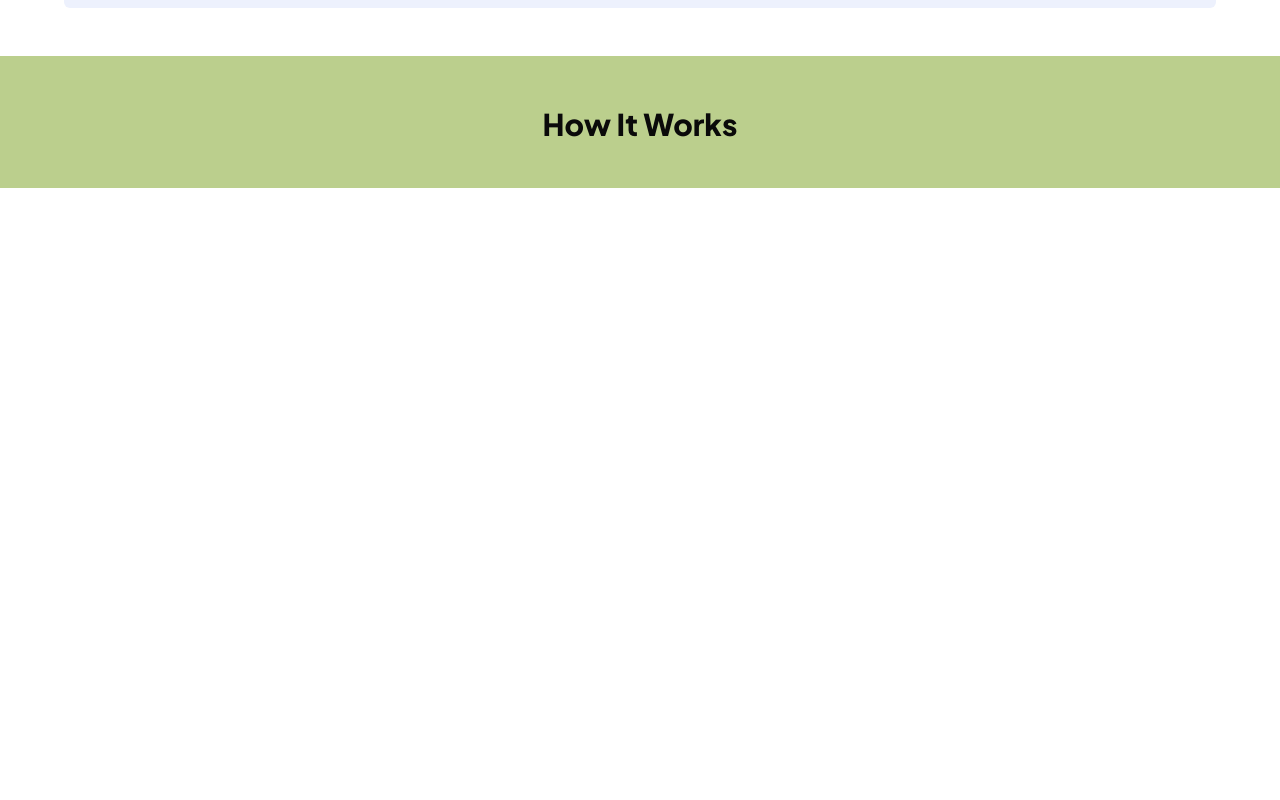
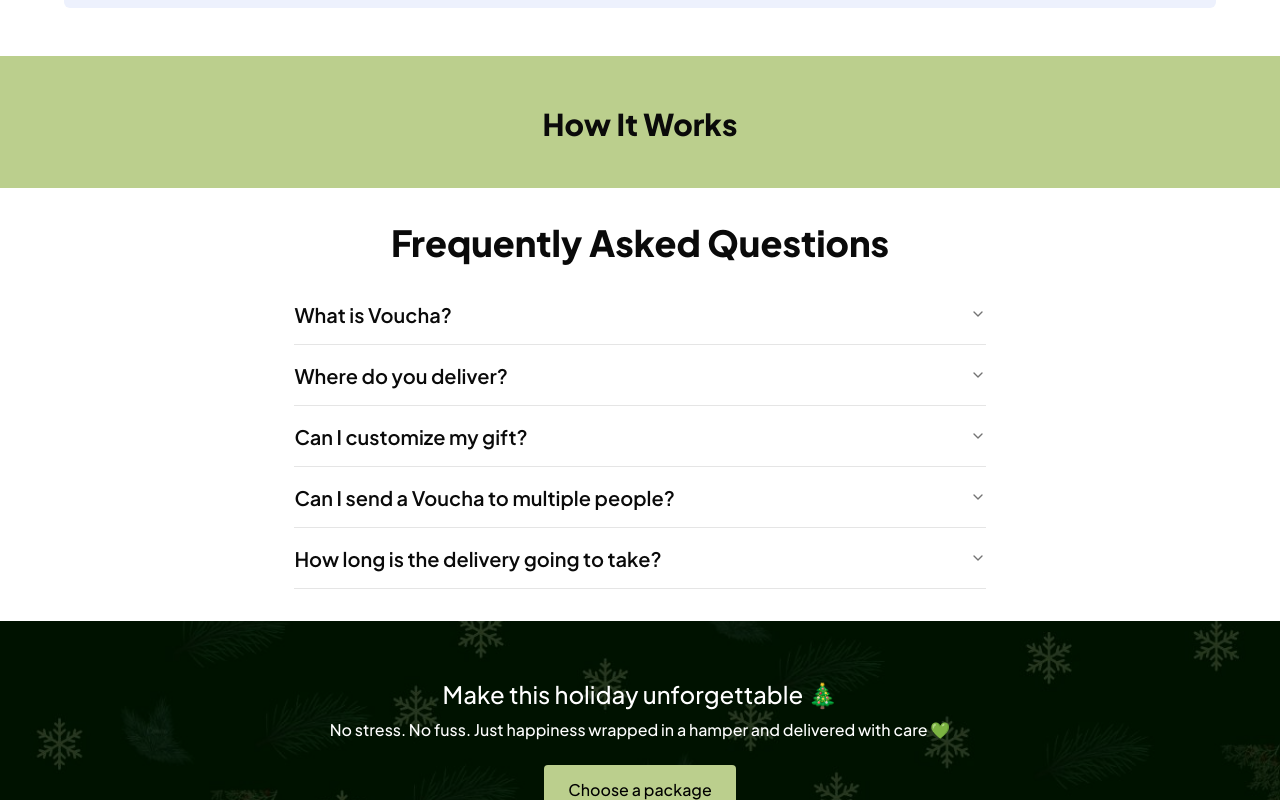
Before and after one commit to LIFESTACK29/raha-voucha, a Next.js app: page / in a window 1280 px wide. Shown: the part 2000-2800 px from the top of the page. Before the commit the page ends 2188 px from the top, so only its background shows below. Built offline with nearby package versions, Linux system fonts and the light colour scheme; no server answers.

Commit message:
added faq section

```diff
--- /dev/null
+++ b/app/_components/Faq.tsx
@@ -0,0 +1,58 @@
+import React from 'react';
+import {
+    Accordion,
+    AccordionContent,
+    AccordionItem,
+    AccordionTrigger,
+} from '@/components/ui/accordion';
+import ParentLayout from './ParentLayout';
+
+const faqData = [
+    {
+        id: 'item-1',
+        question: 'What is Voucha?',
+        answer: 'Voucha is a gifting service by Raha that lets you send thoughtful hampers, food bundles, or shopping vouchers to loved ones, employees, clients, and more.',
+    },
+    {
+        id: 'item-2',
+        question: 'Where do you deliver?',
+        answer: "We currently deliver within Port Harcourt and surrounding areas. If you're unsure, contact us, and we'll confirm for you!",
+    },
+    {
+        id: 'item-3',
+        question: 'Can I customize my gift?',
+        answer: 'Yes, you can! Choose from our pre-curated options or create your own custom package to suit your recipient’s taste.',
+    },
+    {
+        id: 'item-4',
+        question: 'Can I send a Voucha to multiple people?',
+        answer: 'Yes, you absolutely can! Just let us know the details, and we’ll ensure everyone receives their gift hassle-free.',
+    },
+    {
+        id: 'item-5',
+        question: 'How long is the delivery going to take?',
+        answer: 'Delivery typically takes 48 hours from time of order confirmation. We’ll keep you updated every step of the way.',
+    },
+];
+
+const Faq = () => {
+    return (
+        <ParentLayout>
+            <div className="w-full md:w-[80%] lg:w-[70%] xl:w-[60%] mx-auto py-8 font-bold">
+                <div>
+                    <h1 className="text-center text-2xl sm:text-3xl md:text-4xl mb-6">Frequently Asked Questions</h1>
+                </div>
+                <Accordion type="single" collapsible className="w-full">
+                    {faqData.map((item) => (
+                        <AccordionItem key={item.id} value={item.id}>
+                            <AccordionTrigger className="text-xl">{item.question}</AccordionTrigger>
+                            <AccordionContent className="text-base">{item.answer}</AccordionContent>
+                        </AccordionItem>
+                    ))}
+                </Accordion>
+            </div>
+        </ParentLayout>
+    );
+};
+
+export default Faq;
--- /dev/null
+++ b/app/_components/Footer.tsx
@@ -0,0 +1,37 @@
+import React from 'react';
+import ParentLayout from './ParentLayout';
+
+const Footer = () => {
+    return (
+        <div className=" bg-hero_bg bg-cover bg-no-repeat bg-center text-white pt-6 overflow-hidden relative">
+            <div className="absolute inset-0 bg-black bg-opacity-50 z-10"></div>
+
+            <ParentLayout>
+                <section className="py-8 relative z-20">
+                    <div className="text-center">
+                        <h1 className="text-xl md:text-2xl mb-2">
+                            Make this holiday unforgettable 🎄
+                        </h1>
+                        <p>
+                            No stress. No fuss. Just happiness wrapped in a
+                            hamper and delivered with care 💚
+                        </p>
+                        <a href="#gift" className=" bg-[#bbcf8d] text-black py-3 px-6 rounded block w-fit mx-auto mt-6">
+                            Choose a package
+                        </a>
+                    </div>
+                    <div className="my-4 text-center">
+                        <h5 className="text-xl md:text-2xl mb-2">
+                            Happy Holidays From Us❤
+                        </h5>
+                        <a href="mailto:contact@useraha.com">
+                            Get in touch at contact@useraha.com
+                        </a>
+                    </div>
+                </section>
+            </ParentLayout>
+        </div>
+    );
+};
+
+export default Footer;
--- a/app/_components/Gift.tsx
+++ b/app/_components/Gift.tsx
@@ -25,7 +25,7 @@
 
     return (
         <ParentLayout>
-            <div className="py-12 md:w-7/12 mx-auto text-center">
+            <div className="py-12 md:w-7/12 mx-auto text-center" id='gift'>
                 <p className="leading-normal:text-4xl font-bold text-3xl ">
                     Thoughtfully curated gifts for every budget
                 </p>
--- a/app/_components/Hero.tsx
+++ b/app/_components/Hero.tsx
@@ -1,11 +1,14 @@
 import React from 'react';
 import ParentLayout from './ParentLayout';
 import Image from 'next/image';
+
 const Hero = () => {
     return (
-        <div className="h-screen bg-hero_bg bg-cover bg-no-repeat bg-center text-white pt-6 overflow-hidden">
+        <div className="h-screen bg-hero_bg bg-cover bg-no-repeat bg-center text-white pt-6 overflow-hidden relative">
+            <div className="absolute inset-0 bg-black bg-opacity-50 z-10"></div>
+
             <ParentLayout>
-                <nav>
+                <nav className="relative z-20">
                     <Image
                         src={'/logo.png'}
                         alt="Logo"
@@ -13,7 +16,7 @@
                         width={220}
                     />
                 </nav>
-                <section className="flex h-[100%] flex-col justify-end">
+                <section className="flex h-[100%] flex-col justify-end relative z-20">
                     <div className="text-center flex flex-col items-center mt-[80px] px-5">
                         <h1 className="leading-normal text-4xl max-w-[997px] md:text-6xl text-[#bbcf8d] w-full md:leading-[80px] animate-fade-in font-bold">
                             🎄 Thoughtfully gift your <br />{' '}
--- a/app/page.tsx
+++ b/app/page.tsx
@@ -3,6 +3,8 @@
 import Gift from './_components/Gift';
 import HowItWorks from './_components/HowItWorks';
 import { examplePackages } from '@/utils/packages';
+import Faq from './_components/Faq';
+import Footer from './_components/Footer';
 
 const Home = () => {
     return (
@@ -10,6 +12,8 @@
             <Hero />
             <Gift packages={examplePackages} />
             <HowItWorks />
+            <Faq />
+            <Footer />
         </>
     );
 };
--- /dev/null
+++ b/components/ui/accordion.tsx
@@ -0,0 +1,57 @@
+"use client"
+
+import * as React from "react"
+import * as AccordionPrimitive from "@radix-ui/react-accordion"
+import { ChevronDown } from "lucide-react"
+
+import { cn } from "@/lib/utils"
+
+const Accordion = AccordionPrimitive.Root
+
+const AccordionItem = React.forwardRef<
+  React.ElementRef<typeof AccordionPrimitive.Item>,
+  React.ComponentPropsWithoutRef<typeof AccordionPrimitive.Item>
+>(({ className, ...props }, ref) => (
+  <AccordionPrimitive.Item
+    ref={ref}
+    className={cn("border-b", className)}
+    {...props}
+  />
+))
+AccordionItem.displayName = "AccordionItem"
+
+const AccordionTrigger = React.forwardRef<
+  React.ElementRef<typeof AccordionPrimitive.Trigger>,
+  React.ComponentPropsWithoutRef<typeof AccordionPrimitive.Trigger>
+>(({ className, children, ...props }, ref) => (
+  <AccordionPrimitive.Header className="flex">
+    <AccordionPrimitive.Trigger
+      ref={ref}
+      className={cn(
+        "flex flex-1 items-center justify-between py-4 text-sm font-medium transition-all text-left [&[data-state=open]>svg]:rotate-180",
+        className
+      )}
+      {...props}
+    >
+      {children}
+      <ChevronDown className="h-4 w-4 shrink-0 text-muted-foreground transition-transform duration-200" />
+    </AccordionPrimitive.Trigger>
+  </AccordionPrimitive.Header>
+))
+AccordionTrigger.displayName = AccordionPrimitive.Trigger.displayName
+
+const AccordionContent = React.forwardRef<
+  React.ElementRef<typeof AccordionPrimitive.Content>,
+  React.ComponentPropsWithoutRef<typeof AccordionPrimitive.Content>
+>(({ className, children, ...props }, ref) => (
+  <AccordionPrimitive.Content
+    ref={ref}
+    className="overflow-hidden text-sm data-[state=closed]:animate-accordion-up data-[state=open]:animate-accordion-down"
+    {...props}
+  >
+    <div className={cn("pb-4 pt-0", className)}>{children}</div>
+  </AccordionPrimitive.Content>
+))
+AccordionContent.displayName = AccordionPrimitive.Content.displayName
+
+export { Accordion, AccordionItem, AccordionTrigger, AccordionContent }
--- a/package.json
+++ b/package.json
@@ -9,6 +9,7 @@
     "lint": "next lint"
   },
   "dependencies": {
+    "@radix-ui/react-accordion": "^1.2.1",
     "@radix-ui/react-dialog": "^1.1.2",
     "@radix-ui/react-select": "^2.1.2",
     "axios": "^1.7.9",
--- a/tailwind.config.ts
+++ b/tailwind.config.ts
@@ -1,11 +1,11 @@
-import type { Config } from "tailwindcss";
+import type { Config } from 'tailwindcss';
 
 export default {
-    darkMode: ["class"],
+    darkMode: ['class'],
     content: [
-    "./pages/**/*.{js,ts,jsx,tsx,mdx}",
-    "./components/**/*.{js,ts,jsx,tsx,mdx}",
-    "./app/**/*.{js,ts,jsx,tsx,mdx}",
+        './pages/**/*.{js,ts,jsx,tsx,mdx}',
+        './components/**/*.{js,ts,jsx,tsx,mdx}',
+        './app/**/*.{js,ts,jsx,tsx,mdx}',
     ],
     theme: {
     	extend: {
@@ -57,9 +57,31 @@
     			sm: 'calc(var(--radius) - 4px)'
     		},
     		backgroundImage: {
-			'hero_bg' : "url('../public/hero_bg.jpg')",
+    			hero_bg: "url('../public/hero_bg.jpg')"
+    		},
+    		keyframes: {
+    			'accordion-down': {
+    				from: {
+    					height: '0'
+    				},
+    				to: {
+    					height: 'var(--radix-accordion-content-height)'
+    				}
+    			},
+    			'accordion-up': {
+    				from: {
+    					height: 'var(--radix-accordion-content-height)'
+    				},
+    				to: {
+    					height: '0'
     				}
     			}
     		},
-  plugins: [require("tailwindcss-animate")],
+    		animation: {
+    			'accordion-down': 'accordion-down 0.2s ease-out',
+    			'accordion-up': 'accordion-up 0.2s ease-out'
+    		}
+    	}
+    },
+    plugins: [require('tailwindcss-animate')],
 } satisfies Config;
```
Also changed, not shown: 1 other file (tests, documents, lock files or other folders). Lines whose indentation alone changed are shown as unchanged.
